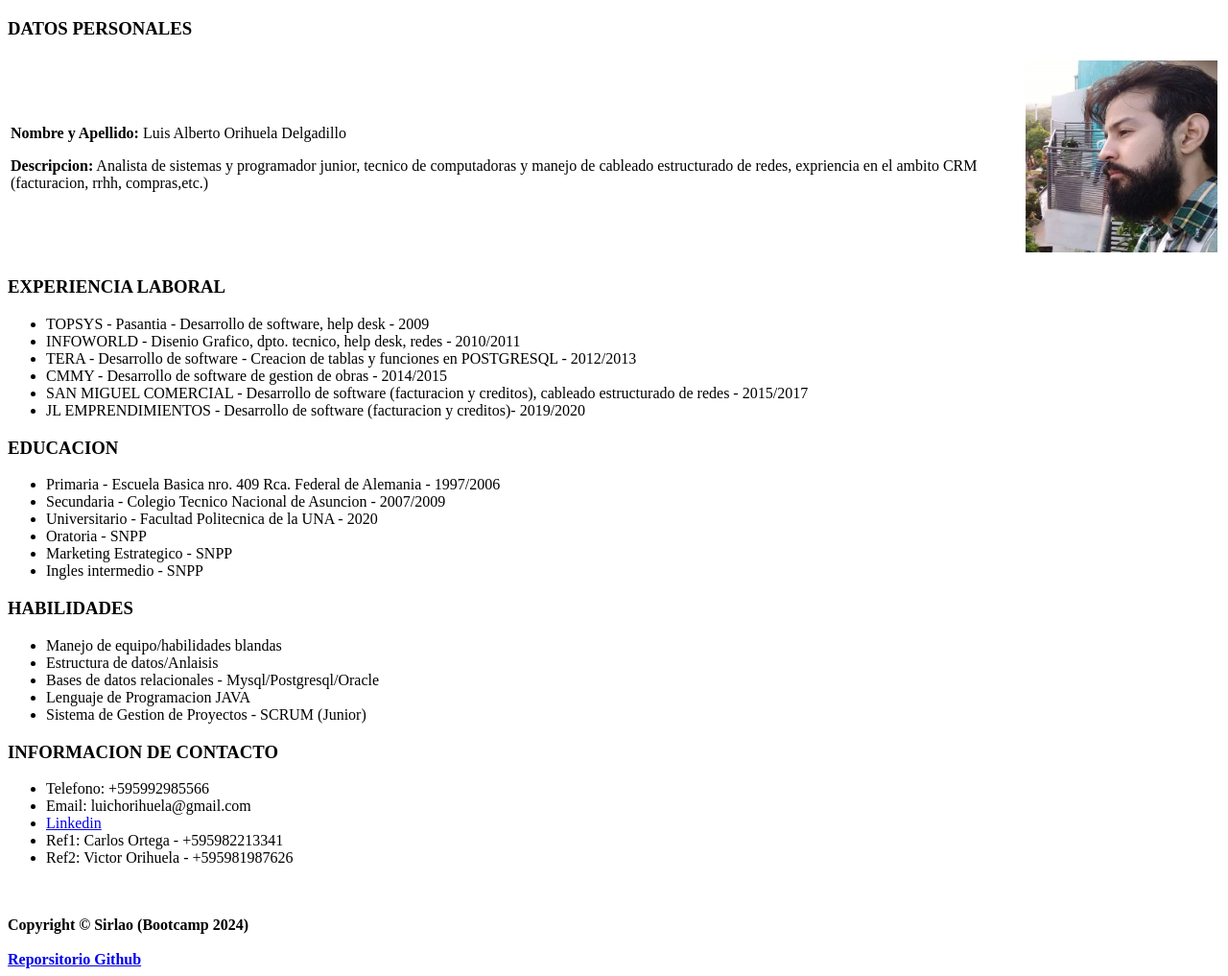
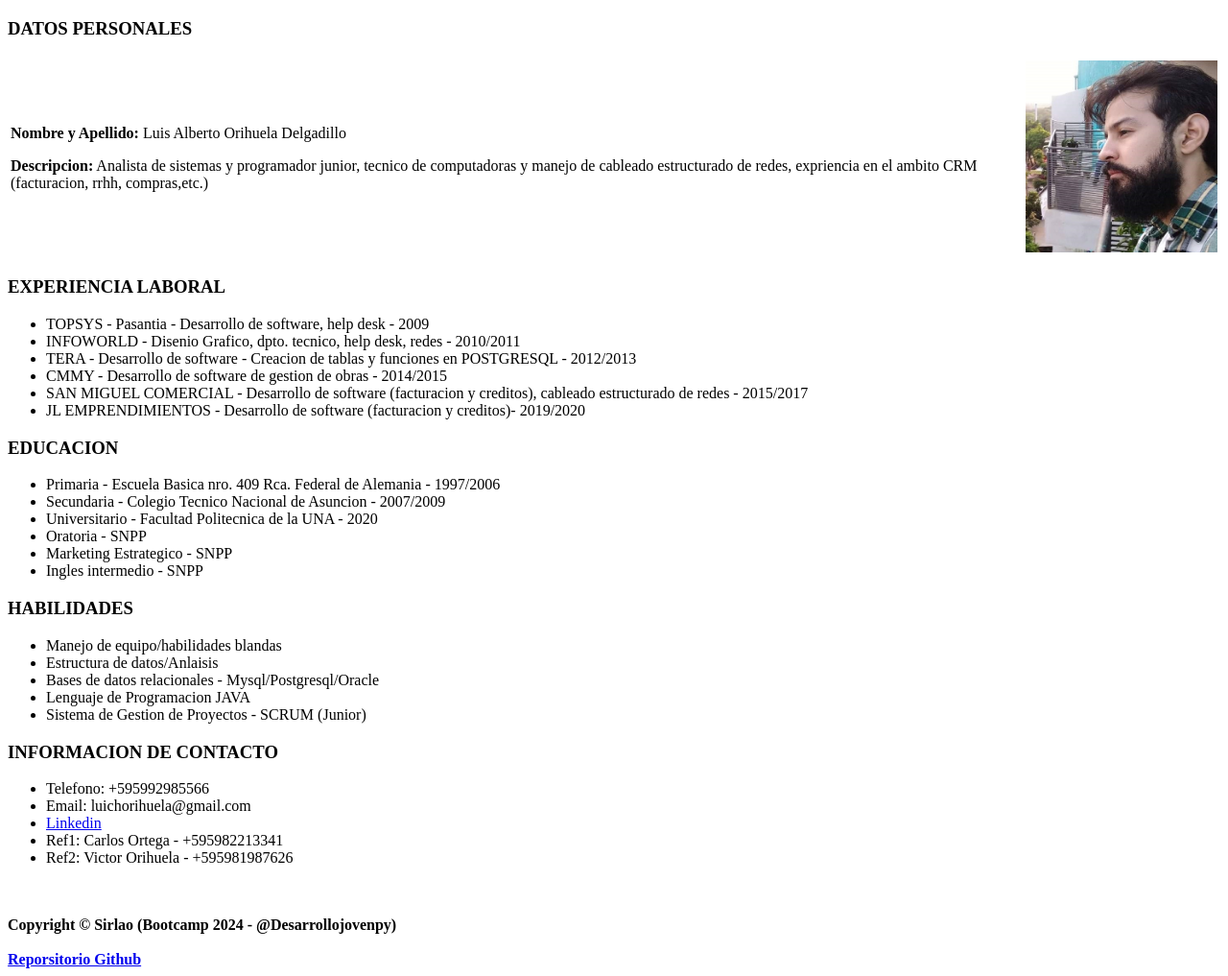
Before and after one commit to sirlao/mi-primer-repositorio, a plain HTML site: page curriculum/index.html in a window 1280 px wide. Shown: the part 61-1078 px from the top of the page at 96% size. Drawn offline with Linux system fonts and the light colour scheme.

Commit message:
Mi primera modificacion

```diff
--- a/curriculum/index.html
+++ b/curriculum/index.html
@@ -79,7 +79,7 @@
     </main>
     <footer>
         <section>
-            <strong>Copyright © Sirlao (Bootcamp 2024)</strong><br><br>
+            <strong>Copyright © Sirlao (Bootcamp 2024 - @Desarrollojovenpy)</strong><br><br>
             <strong><a href="https://github.com/sirlao/mi-primer-repositorio.git">Reporsitorio Github</a></strong>
         </section>
     </footer>
```
